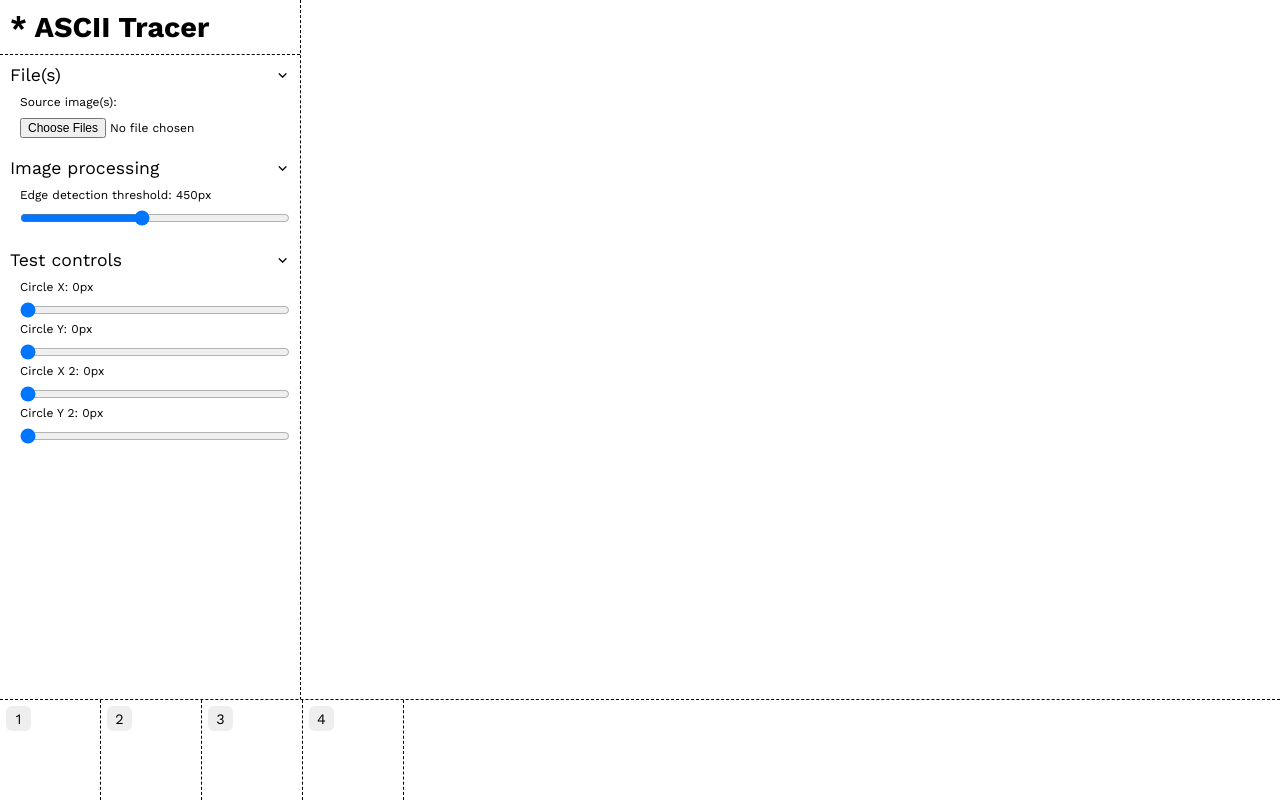
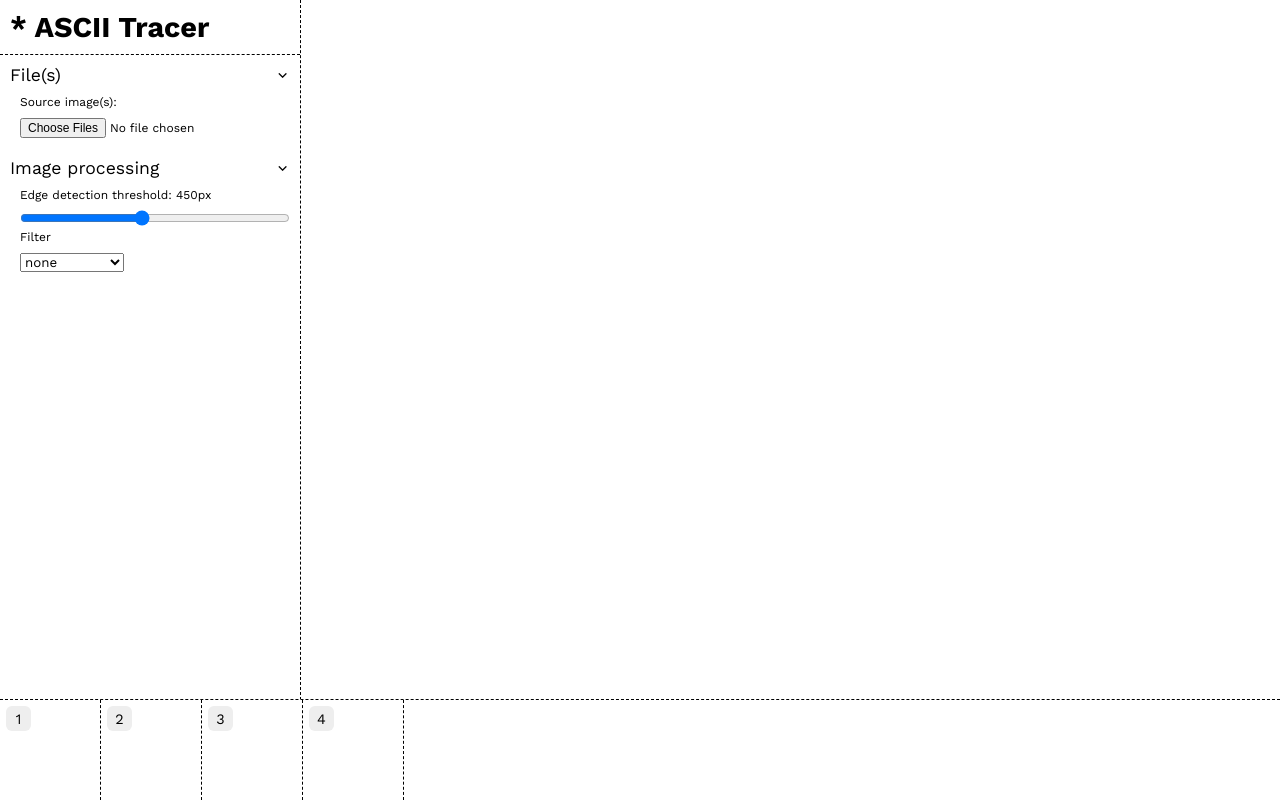
Before and after one commit to bradysheridan/ascii-animator, a Next.js app: page / in a window 1280 px wide. Built offline with nearby package versions, Linux system fonts and the light colour scheme.

Commit message:
add processed img layer; add rudimentary filters

```diff
--- /dev/null
+++ b/src/components/CanvasASCII.js
@@ -0,0 +1,20 @@
+var width = 200;
+var height = 200;
+
+export default function CanvasSource(props) {
+  const { title } = props;
+
+  return(
+    <div className="canvas canvas-ascii">
+      <p className="canvas-title">
+        {title}
+      </p>
+
+      <div style={{ width, height, background: '#eee' }}>
+        <p>
+          {"-> Will render ASCII sketch here."}
+        </p>
+      </div>
+    </div>
+  )
+}
--- a/src/components/CanvasSource.js
+++ b/src/components/CanvasP5.js
@@ -6,42 +6,56 @@ const Sketch = dynamic(() => import('react-p5').then((mod) => mod.default), {
   ssr: false,
 });
 
-var canvas,
-    srcImg;
+var canvas;
+
+var width = 200;
+var height = 200;
 
 export default function CanvasSource(props) {
-  const { title, sourceImage, x, y } = props;
+  const { title, sourceImage, filter } = props;
   const [_p5, set_p5] = useState();
   const [image, setImage] = useState();
-
-  const width = 300,
-        height = 300;
 
   const preload = (p5) => {
   };
 
   const setup = (p5, canvasParentRef) => {
-    set_p5(p5, () => alert('test')); // expose p5 in parent function allowing it to be used in effects and so on
+    set_p5(p5); // expose p5 in parent function allowing it to be used in effects and so on
     canvas = p5.createCanvas(width, height).parent(canvasParentRef);
-    canvas.parent().style.width = "300px";
-    canvas.parent().style.height = "300px";
+    canvas.parent().style.width = `${width}px`;
+    canvas.parent().style.height = `${height}px`;
 
-    if (sourceImage)
+    if (sourceImage) {
       p5.loadImage(sourceImage.src, img => setImage(img));
+    }
   };
 
   const draw = (p5) => {
-    p5.background(40);
-    p5.ellipse(x, y, 70, 70);
-    if (image) p5.image(image, 0, 0, width, height);
+
   };
 
+  // preload source image
   useEffect(() => {
     if (_p5 && sourceImage) {
-      if (sourceImage.src !== image.src)
+      if (sourceImage.src !== image.src) {
         _p5.loadImage(sourceImage.src, img => setImage(img));
+      }
     }
   }, [sourceImage]);
+
+  // draw source image
+  useEffect(() => {
+    if (_p5 && image) {
+      _p5.image(image, 0, 0, width, height);
+    }
+  }, [image]);
+
+  // apply filter
+  useEffect(() => {
+    if (_p5 && filter && _p5[filter]) {
+      _p5.filter(_p5[filter]);
+    }
+  }, [filter]);
 
   return(
     <div className="canvas canvas-source">
--- a/src/components/ControlFile.js
+++ b/src/components/ControlFile.js
@@ -39,7 +39,6 @@ export default function ControlFile({
             reader.onload = (e) => {
               var img = new Image(300, 300);
               img.src = e.target.result;
-              console.log('!e', e)
 
               dest.push({
                 data: img,
--- /dev/null
+++ b/src/components/ControlSelect.js
@@ -0,0 +1,23 @@
+export default function ControlSelect({
+  label,
+  name,
+  values,
+  onChange
+}) {
+  return(
+    <nav className="control-select">
+      <label htmlFor={name}>
+        <p>{label}</p>
+      </label>
+
+      <select
+        name={name}
+        onChange={(e) => onChange(e.target.value)}
+      >
+        {values.map((value, i) => (
+          <option key={`value-${i}`} value={value}>{value}</option>
+        ))}
+      </select>
+    </nav>
+  )
+}
--- a/src/components/Controls.js
+++ b/src/components/Controls.js
@@ -3,6 +3,7 @@ import Dropdown from '@/components/Dropdown';
 import ControlFile from '@/components/ControlFile';
 import ControlSlider from '@/components/ControlSlider';
 import { ControlsContext } from '@/components/ControlsContext';
+import ControlSelect from './ControlSelect';
 
 export default function Controls() {
   const {
@@ -10,15 +11,8 @@ export default function Controls() {
     setEdgeDetectionThreshold,
     sourceImages,
     setSourceImages,
-    // tests
-    x,
-    setX,
-    y,
-    setY,
-    x2,
-    setX2,
-    y2,
-    setY2
+    filter,
+    setFilter
   } = useContext(ControlsContext);
 
   return(
@@ -48,51 +42,23 @@ export default function Controls() {
           value={edgeDetectionThreshold}
           onChange={setEdgeDetectionThreshold}
         />
-      </Dropdown>
 
-      <Dropdown label="Test controls">
-        <ControlSlider
-          label={"Circle X"}
-          name={"circle-x"}
-          unit={"px"}
-          min={1}
-          max={300}
-          step={1}
-          value={x}
-          onChange={setX}
-        />
-
-        <ControlSlider
-          label={"Circle Y"}
-          name={"circle-y"}
-          unit={"px"}
-          min={1}
-          max={300}
-          step={1}
-          value={y}
-          onChange={setY}
-        />
-
-        <ControlSlider
-          label={"Circle X 2"}
-          name={"circle-x-2"}
-          unit={"px"}
-          min={1}
-          max={300}
-          step={1}
-          value={x2}
-          onChange={setX2}
-        />
-
-        <ControlSlider
-          label={"Circle Y 2"}
-          name={"circle-y-2"}
-          unit={"px"}
-          min={1}
-          max={300}
-          step={1}
-          value={y2}
-          onChange={setY2}
+        <ControlSelect
+          label={"Filter"}
+          name={"filter"}
+          tooltip={`Visit [this page](https://p5js.org/reference/#/p5/filter) for descriptions of each filter.`}
+          values={[
+            "none",
+            "THRESHOLD",
+            "GRAY",
+            "OPAQUE",
+            "INVERT",
+            "POSTERIZE",
+            "BLUR",
+            "ERODE",
+            "DILATE",
+          ]}
+          onChange={setFilter}
         />
       </Dropdown>
     </nav>
--- a/src/components/ControlsContext.js
+++ b/src/components/ControlsContext.js
@@ -5,11 +5,7 @@ export const ControlsContext = createContext();
 export const ControlsProvider = (props) => {
   const [edgeDetectionThreshold, setEdgeDetectionThreshold] = useState(450);
   const [sourceImages, setSourceImages] = useState([]);
-  const [x, setX] = useState(0);
-  const [y, setY] = useState(0);
-  const [x2, setX2] = useState(0);
-  const [y2, setY2] = useState(0);
-
+  const [filter, setFilter] = useState();
   return(
     <ControlsContext.Provider
       value={{
@@ -17,14 +13,8 @@ export const ControlsProvider = (props) => {
         setEdgeDetectionThreshold,
         sourceImages,
         setSourceImages,
-        x,
-        setX,
-        y,
-        setY,
-        x2,
-        setX2,
-        y2,
-        setY2
+        filter,
+        setFilter
       }}
     >
       {props.children}
--- a/src/pages/index.js
+++ b/src/pages/index.js
@@ -1,45 +1,36 @@
 import { useContext } from 'react'
 import { ControlsContext } from '@/components/ControlsContext';
-import CanvasSource from '@/components/CanvasSource';
+import CanvasASCII from '@/components/CanvasASCII';
+import CanvasP5 from '@/components/CanvasP5';
 
 export default function Index() {
   const {
     sourceImages,
-    x,
-    y,
-    x2,
-    y2
+    filter
   } = useContext(ControlsContext);
 
   return(
     <>
       {
         sourceImages.map((sourceImage, i) => (
-          <div key={`frame-${i}`} style={{ display: 'flex-inline', width: 'auto', marginTop: (i === 0) ? 0 : 30  }}>
-            <CanvasSource
+          <div key={`frame-${i}`} style={{ display: 'flex-inline', marginTop: (i === 0) ? 0 : 30  }}>
+            <CanvasP5
               title={`Frame ${(i + 1)} - Source`}
               sourceImage={sourceImage.data}
             />
 
-            <CanvasSource
-              title={`Frame ${(i + 1)} - Sketch`}
-              x={x}
-              y={y}
+            <CanvasP5
+              title={`Frame ${(i + 1)} - Processed`}
+              sourceImage={sourceImage.data}
+              filter={filter}
+            />
+
+            <CanvasASCII
+              title={`Frame ${(i + 1)} - ASCII`}
             />
           </div>
         ))
       }
-
-      {/* <CanvasSource
-        x={x}
-        y={y}
-        sourceImages={sourceImages}
-      />
-
-      <CanvasSource
-        x={x2}
-        y={y2}
-      /> */}
     </>
   );
 }
--- a/src/styles/components/_Canvas.scss
+++ b/src/styles/components/_Canvas.scss
@@ -6,6 +6,10 @@
   width: auto;
   display: inline-block;
   border: 1px dashed black;
+  margin-left: 30px;
+}
+.canvas:first-child {
+  margin-left: 0;
 }
 
 .canvas-title {
--- a/src/styles/main.css
+++ b/src/styles/main.css
@@ -203,6 +203,11 @@ span, small, em, strong, input {
   width: auto;
   display: inline-block;
   border: 1px dashed black;
+  margin-left: 30px;
+}
+
+.canvas:first-child {
+  margin-left: 0;
 }
 
 .canvas-title {
```
Also changed, not shown: src/components/CanvasDestination.js (deleted, +0 -7 lines), 1 other file (tests, documents, lock files or other folders).
